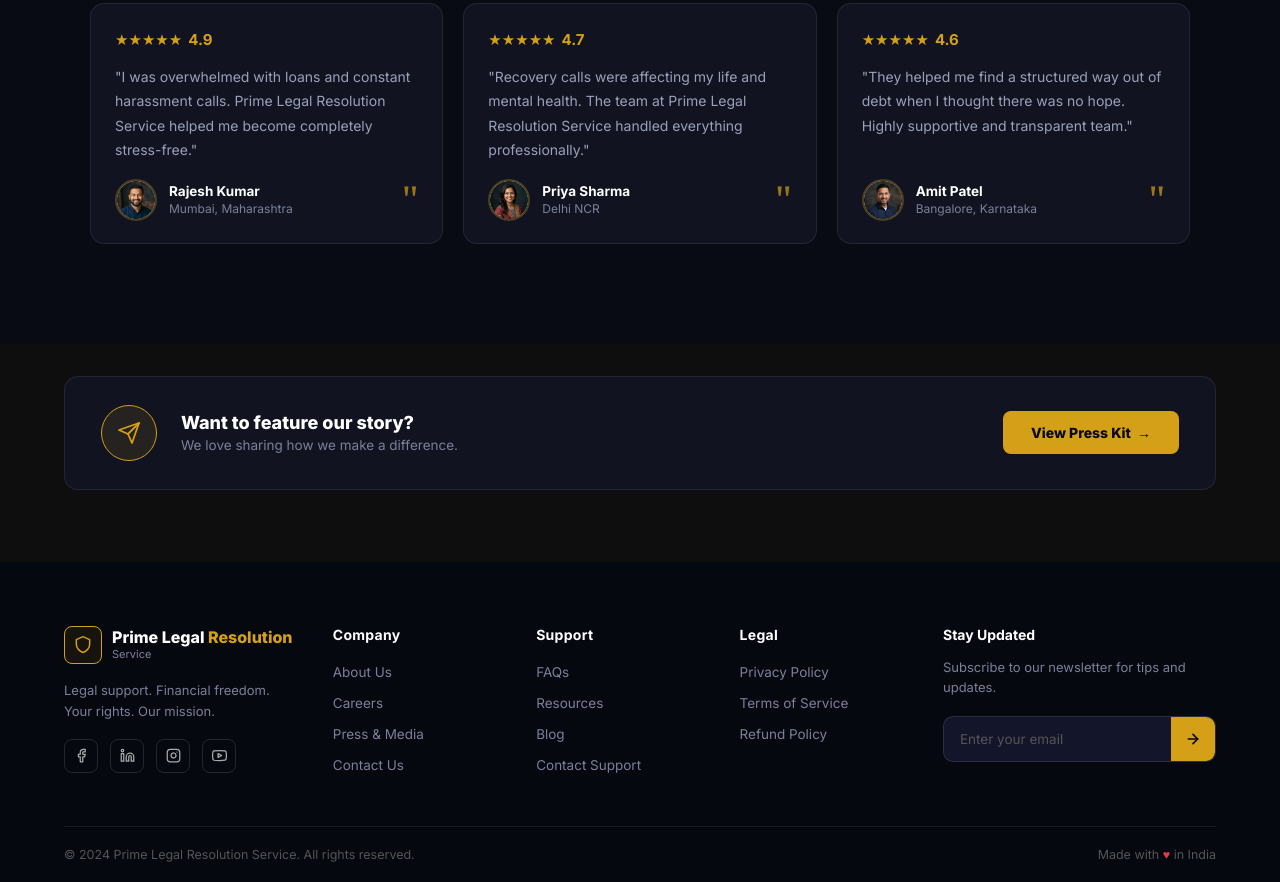
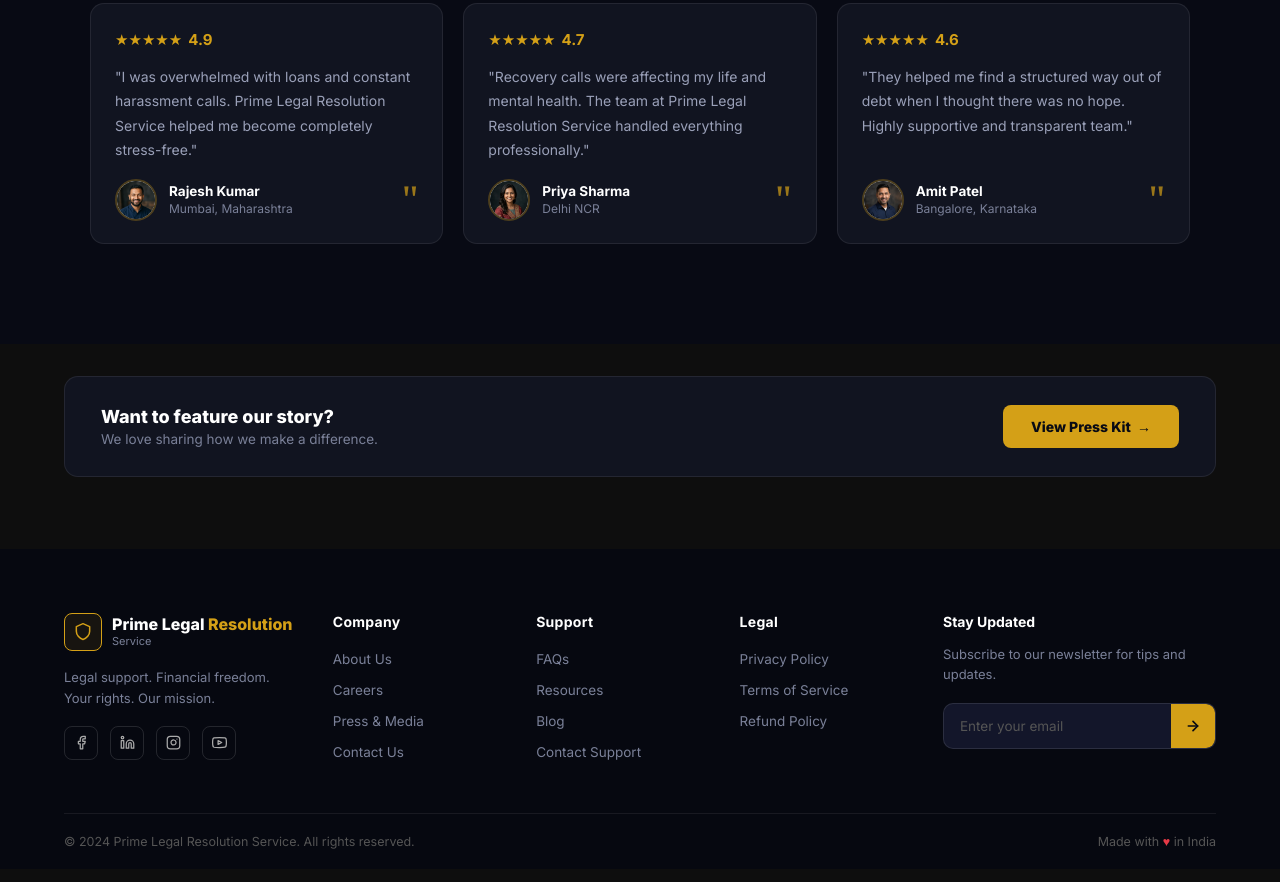
Before and after one commit to tusharandcollege-art/LegalShield, a plain HTML site: page index.html in a window 1280 px wide. Shown: the part 5823-6705 px from the top of the page. Drawn offline with Linux system fonts and the light colour scheme.

Commit message:
fix: remove paper plane logo from Press Kit CTA bar

```diff
--- a/index.html
+++ b/index.html
@@ -2901,11 +2901,6 @@
 
   <!-- PRESS KIT CTA BAR -->
   <div class="presskit-bar" id="presskit-bar">
-    <div class="presskit-icon-wrap">
-      <svg viewBox="0 0 24 24" stroke-width="1.8" stroke-linecap="round" stroke-linejoin="round">
-        <path d="M22 2L11 13"/><path d="M22 2L15 22 11 13 2 9l20-7z"/>
-      </svg>
-    </div>
     <div class="presskit-text">
       <div class="presskit-title">Want to feature our story?</div>
       <div class="presskit-sub">We love sharing how we make a difference.</div>
```
